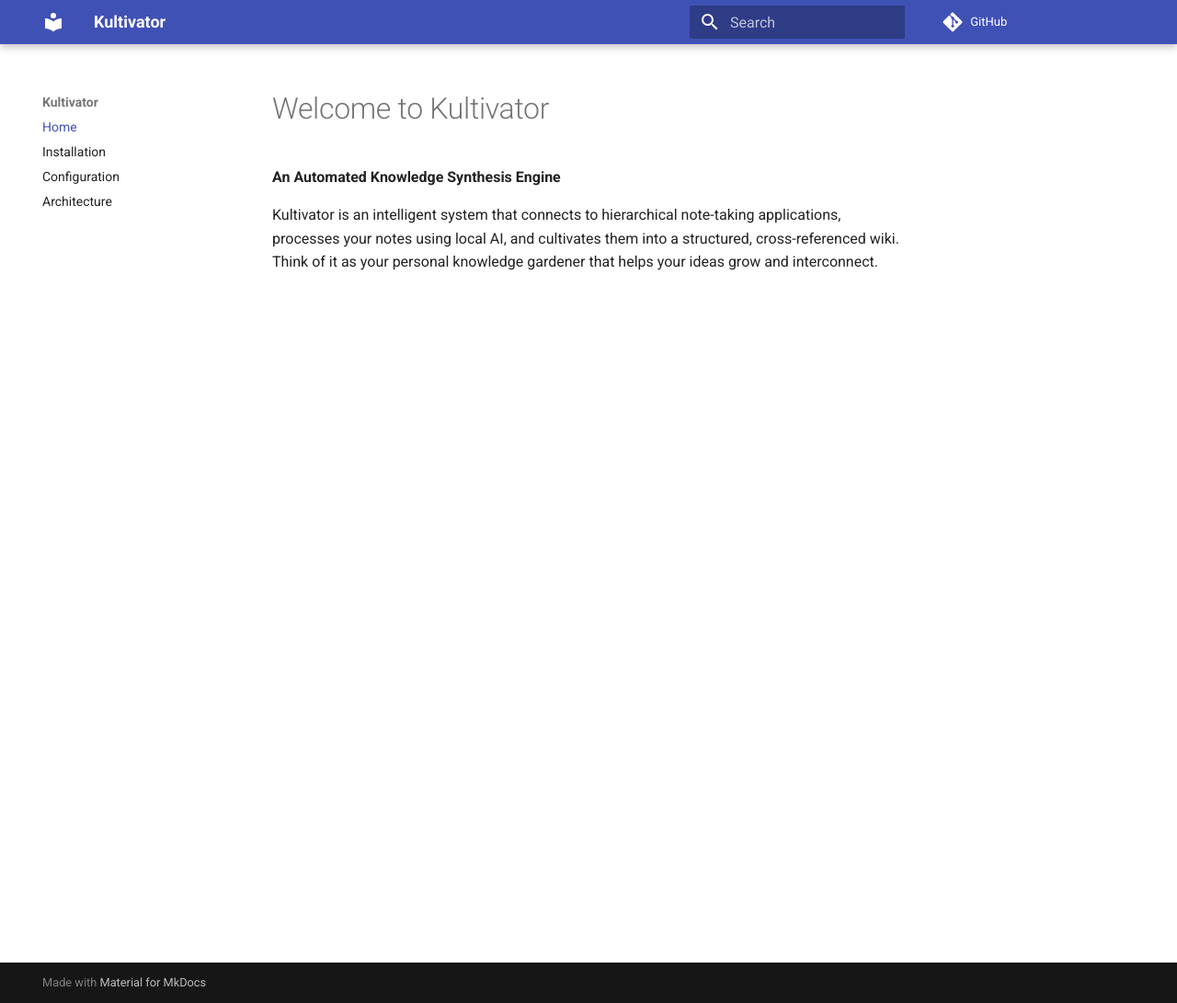
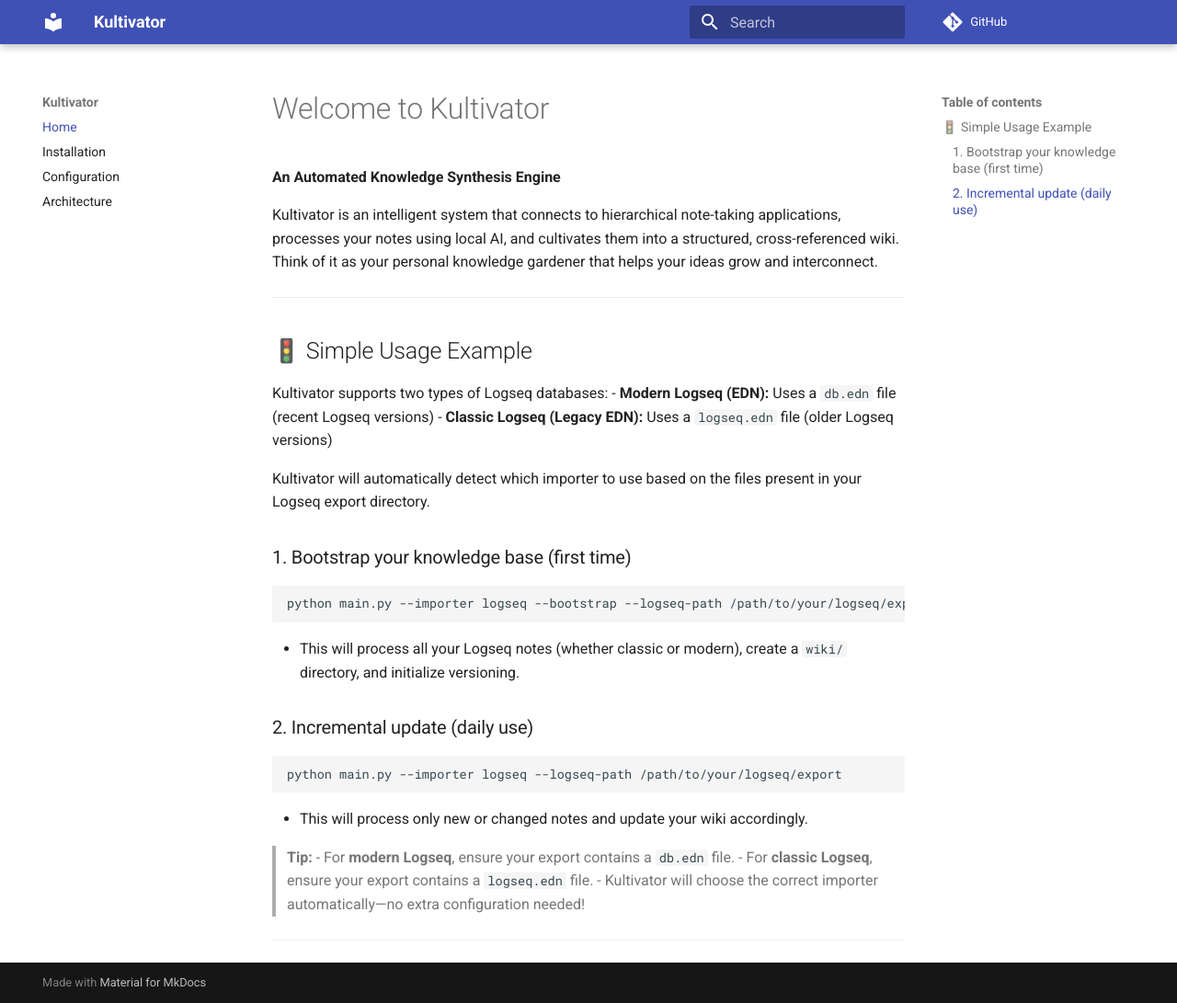
Before and after one commit to andjar/Kultivator, an MkDocs documentation site: the page built from docs/index.md, in a window 1280 px wide and 1091 px high. Shown: the whole window at 92% size. Built offline with MkDocs 1.6.1 and Material for MkDocs 9.7.7, drawn with Linux system fonts in a browser that asks for light colours; comment, search, counter and statistics services are not loaded.

Commit message:
docs: Enhance documentation with usage examples for Logseq integration
- Added a section detailing simple usage examples for both Modern and Classic Logseq databases.
- Included commands for bootstrapping the knowledge base and performing incremental updates.
- Provided tips for ensuring correct file formats for automatic importer detection.

````diff
--- a/docs/index.md
+++ b/docs/index.md
@@ -3,3 +3,34 @@
 **An Automated Knowledge Synthesis Engine**
 
 Kultivator is an intelligent system that connects to hierarchical note-taking applications, processes your notes using local AI, and cultivates them into a structured, cross-referenced wiki. Think of it as your personal knowledge gardener that helps your ideas grow and interconnect.
+
+---
+
+## 🚦 Simple Usage Example
+
+Kultivator supports two types of Logseq databases:
+- **Modern Logseq (EDN):** Uses a `db.edn` file (recent Logseq versions)
+- **Classic Logseq (Legacy EDN):** Uses a `logseq.edn` file (older Logseq versions)
+
+Kultivator will automatically detect which importer to use based on the files present in your Logseq export directory.
+
+### 1. Bootstrap your knowledge base (first time)
+
+```bash
+python main.py --importer logseq --bootstrap --logseq-path /path/to/your/logseq/export
+```
+- This will process all your Logseq notes (whether classic or modern), create a `wiki/` directory, and initialize versioning.
+
+### 2. Incremental update (daily use)
+
+```bash
+python main.py --importer logseq --logseq-path /path/to/your/logseq/export
+```
+- This will process only new or changed notes and update your wiki accordingly.
+
+> **Tip:**
+> - For **modern Logseq**, ensure your export contains a `db.edn` file.
+> - For **classic Logseq**, ensure your export contains a `logseq.edn` file.
+> - Kultivator will choose the correct importer automatically—no extra configuration needed!
+
+---
````
Also changed, not shown: docs/installation.md (+1 -1 lines).
